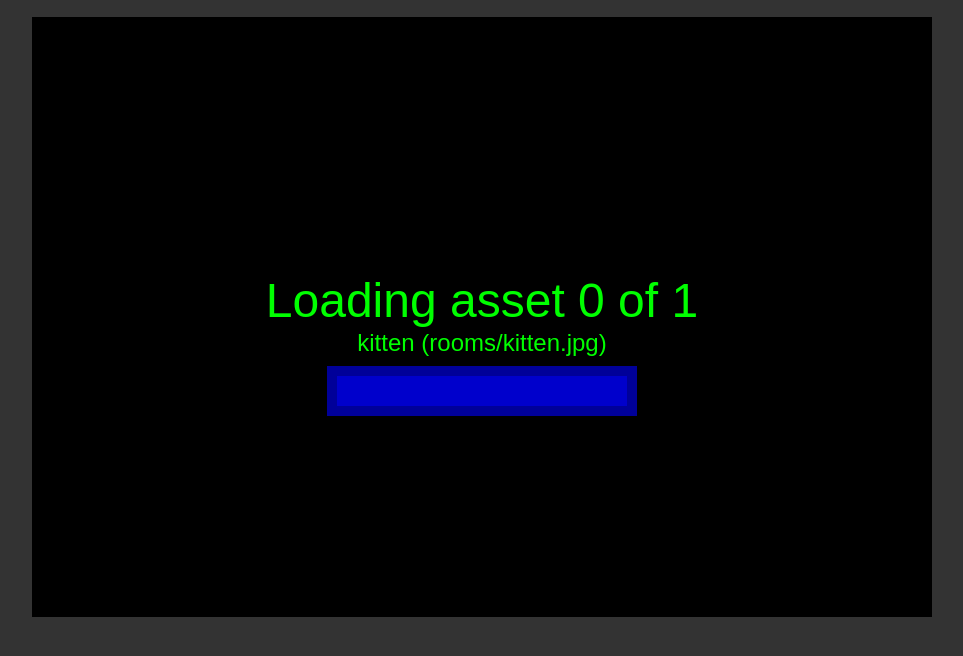
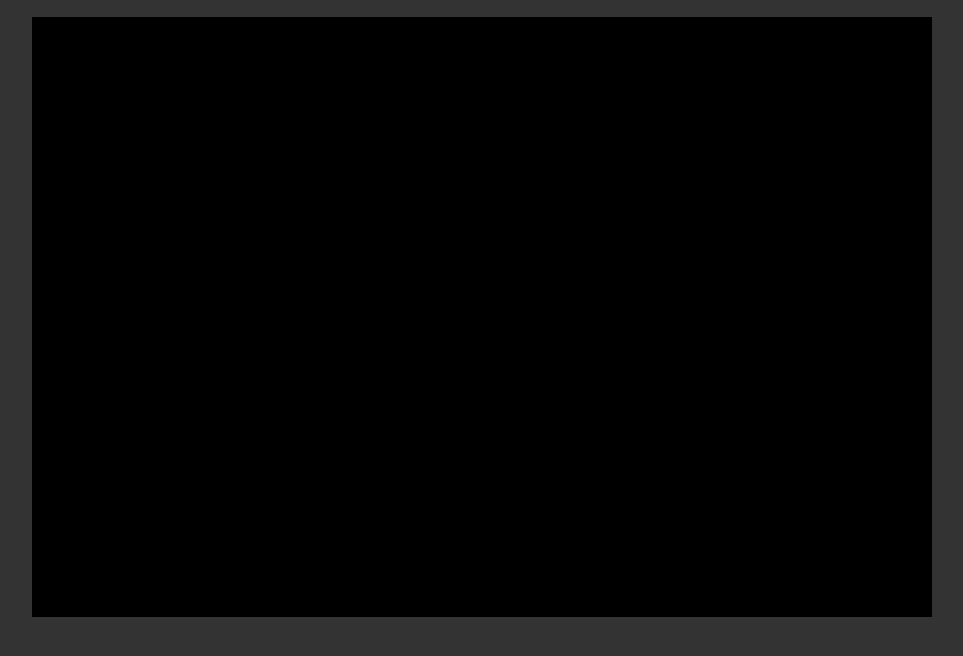
Before and after one commit to crertel/ludumdare32, a website: page static/game.html in a window 1280 px wide. Shown: the part 96-752 px from the top of the page, without its empty margins (158-1121 px from the left). Drawn offline with Linux system fonts and the light colour scheme.

Commit message:
Add main game "loop" to app.
Still need to do the server.
This also adds the beginning of the draw code.

```diff
--- a/static/game.html
+++ b/static/game.html
@@ -24,6 +24,11 @@
             });
             CC.engine.precacheAssets( CC.cache, CC.defs )
             CC.server.init();
+            CC.engine.onInput( CC.server.handleInput );
+
+            setInterval( function _doScene() {
+                CC.engine.drawScene( CC.server.getScene() );
+            }, (1/30) * 1000);
         </script>
     </body>
 </html>
--- a/static/js/main-client.js
+++ b/static/js/main-client.js
@@ -159,14 +159,32 @@
 
         function drawScene( scene ) {
             //TODOTODO draw scene
+            ctx.save();
+            ctx.clearRect(0,0,ctx.canvas.width, ctx.canvas.height);
 
             // draw room
+            if (scene.room) {
+                var room = CC.cache.getRoom( scene.room.name );
+            }
 
-            // draw items
+            // draw sprites
+            if (scene.sprites) {
+                scene.sprites.forEach( function _renderSprite( sprite) {
+                    //sprite
+                });
+            }
 
             // draw text
+            if (scene.text) {
+                scene.text.forEach( function _renderText( text ) {
+                });
+            }
 
             // draw hud
+            if (scene.hud) {
+            }
+
+            ctx.restore();
         }
 
         return {
@@ -185,8 +203,18 @@
             console.log("Initialized server.");
         }
 
+        function handleInput(evt) {
+            console.log("Event: ", evt);
+        }
+
+        function getScene(){
+            return {};
+        }
+
         return {
-            init: init
+            init: init,
+            handleInput: handleInput,
+            getScene: getScene
         };
     })();
 })(window.CC);
--- a/static/js/main-defs.js
+++ b/static/js/main-defs.js
@@ -3,8 +3,8 @@
     CC.defs = CC.defs || {};
     CC.defs.rooms = (function(){
         return [
-            { name: "kitten", path: "rooms/kitten.jpg" }
-
+            { name: "EntryWay", path: "rooms/EntryWay.png" },
+            { name: "kitten", path: "rooms/kitten.jpg" },
         ];
     })();
 })(window.CC);
```
Also changed, not shown: src/scripts/client/engine.js (+19 -1 lines), src/scripts/client/server-interface.js (+11 -1 lines), static/js/main-client.min.js, static/js/main-defs.min.js.
